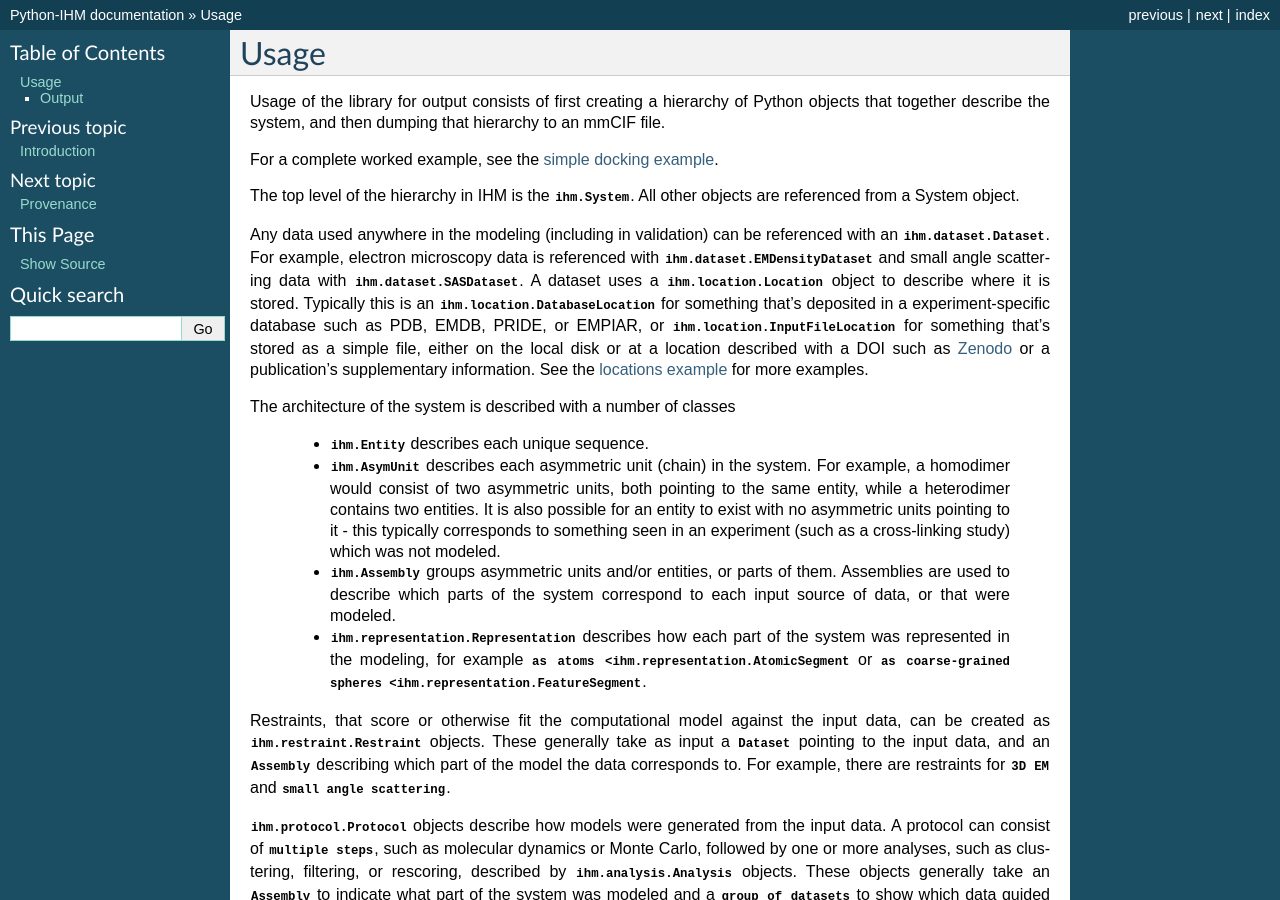
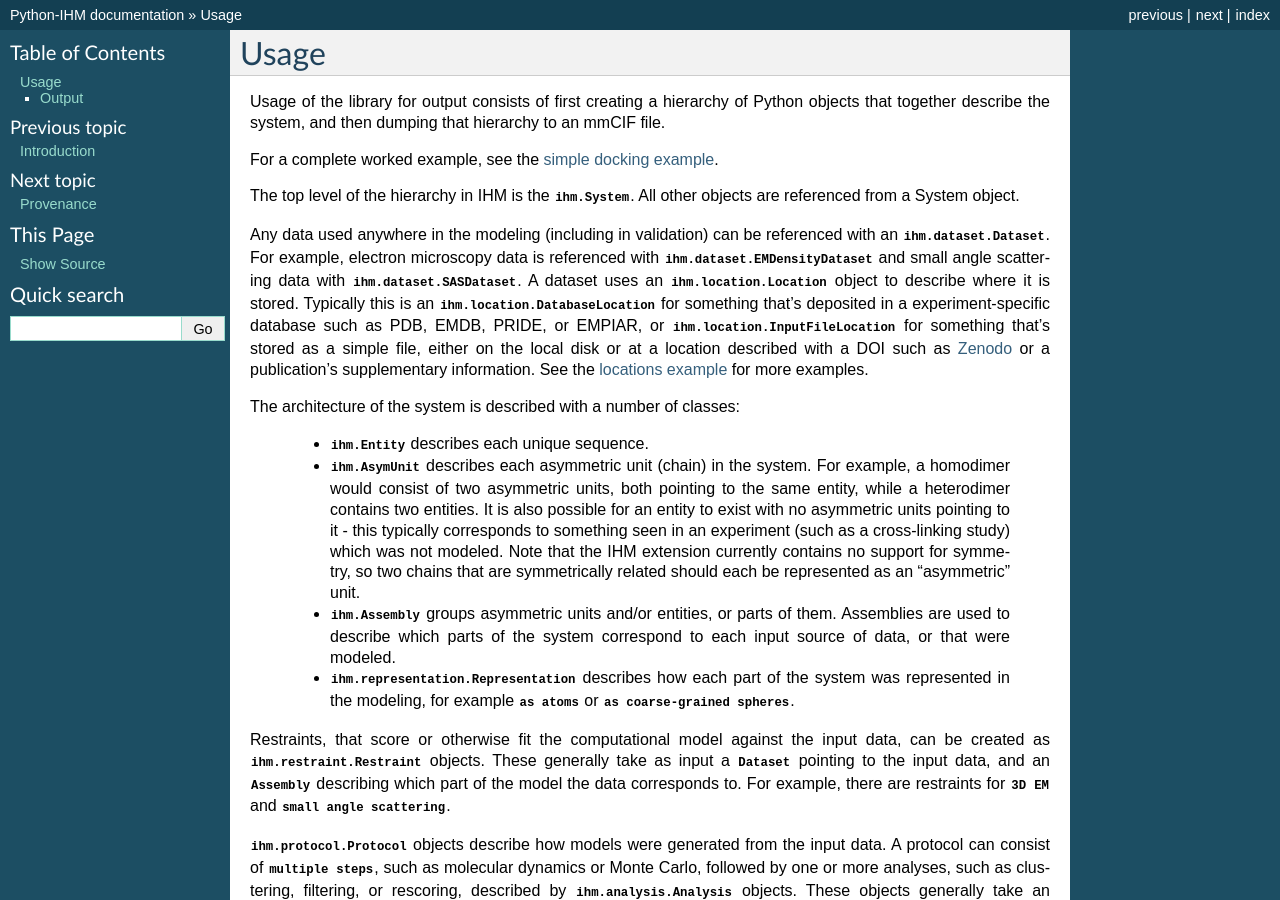
Before and after one commit to ihmwg/python-ihm, a Sphinx documentation site: the page built from docs/usage.rst, in a window 1280 px wide and 900 px high. Built offline with Sphinx 7.4.7, drawn with Linux system fonts in a browser that asks for light colours.

Commit message:
Fix typos

```diff
--- a/docs/introduction.rst
+++ b/docs/introduction.rst
@@ -23,7 +23,7 @@ that is compliant with the
 `IHM extension <https://github.com/ihmwg/IHM-dictionary>`_
 to the `PDBx/mmCIF dictionary <http://mmcif.wwpdb.org/>`_,
 suitable for deposition in the
-`PDB-Dev repository <https://pdb-dev.wwpdb.org/>`_`. The files are best viewed
+`PDB-Dev repository <https://pdb-dev.wwpdb.org/>`_. The files are best viewed
 in a viewer that supports IHM mmCIF, such as
 `UCSF ChimeraX <https://www.cgl.ucsf.edu/chimerax/>`_, although they may be
 partially viewable in regular PDBx mmCIF viewers (likely only the atomic
@@ -32,6 +32,6 @@ coordinates will be visible).
 The Python package can be used standalone, but is primarily intended for use
 within modeling software such as `IMP <https://integrativemodeling.org>`_,
 or `HADDOCK <https://haddock.science.uu.nl/>`_. For example, IMP provides
-`a class <https://integrativemodeling.org/nightly/doc/ref/classIMP_1_1pmi_1_1mmcif_1_1ProtocolOutput.html>`
+`a class <https://integrativemodeling.org/nightly/doc/ref/classIMP_1_1pmi_1_1mmcif_1_1ProtocolOutput.html>`_
 which uses this library to convert an IMP::pmi modeling protocol into an mmCIF
 file.
--- a/docs/usage.rst
+++ b/docs/usage.rst
@@ -15,7 +15,7 @@ Any data used anywhere in the modeling (including in validation) can be
 referenced with an :class:`ihm.dataset.Dataset`. For example,
 electron microscopy data is referenced with
 :class:`ihm.dataset.EMDensityDataset` and small angle scattering data with
-:class:`ihm.dataset.SASDataset`. A dataset uses a
+:class:`ihm.dataset.SASDataset`. A dataset uses an
 :class:`ihm.location.Location` object to describe where it is stored.
 Typically this is an :class:`ihm.location.DatabaseLocation` for something
 that's deposited in a experiment-specific database such as PDB, EMDB, PRIDE,
@@ -26,7 +26,7 @@ supplementary information. See the
 `locations example <https://github.com/ihmwg/python-ihm/blob/master/examples/locations.py>`_
 for more examples.
 
-The architecture of the system is described with a number of classes
+The architecture of the system is described with a number of classes:
 
  - :class:`ihm.Entity` describes each unique sequence.
  - :class:`ihm.AsymUnit` describes each asymmetric unit (chain) in the system.
@@ -34,14 +34,17 @@ The architecture of the system is described with a number of classes
    pointing to the same entity, while a heterodimer contains two entities.
    It is also possible for an entity to exist with no asymmetric units pointing
    to it - this typically corresponds to something seen in an experiment (such
-   as a cross-linking study) which was not modeled.
+   as a cross-linking study) which was not modeled. Note that the IHM
+   extension currently contains no support for symmetry, so two chains that
+   are symmetrically related should each be represented as an "asymmetric"
+   unit.
  - :class:`ihm.Assembly` groups asymmetric units and/or entities, or parts of
    them. Assemblies are used to describe which parts of the system correspond
    to each input source of data, or that were modeled.
  - :class:`ihm.representation.Representation` describes how each part of the
    system was represented in the modeling, for example
-   :class:`as atoms <ihm.representation.AtomicSegment` or
-   :class:`as coarse-grained spheres <ihm.representation.FeatureSegment`.
+   :class:`as atoms <ihm.representation.AtomicSegment>` or
+   :class:`as coarse-grained spheres <ihm.representation.FeatureSegment>`.
 
 Restraints, that score or otherwise fit the computational model against
 the input data, can be created as :class:`ihm.restraint.Restraint` objects.
```
